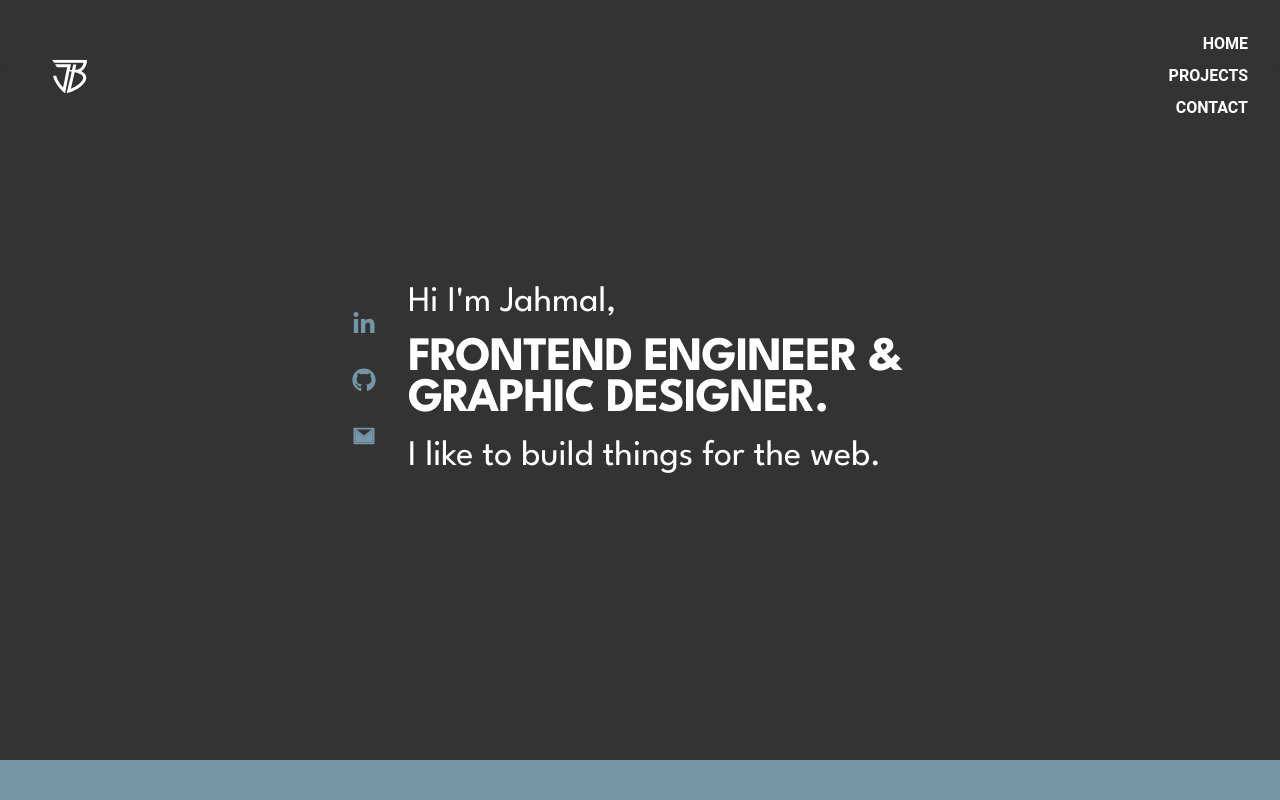
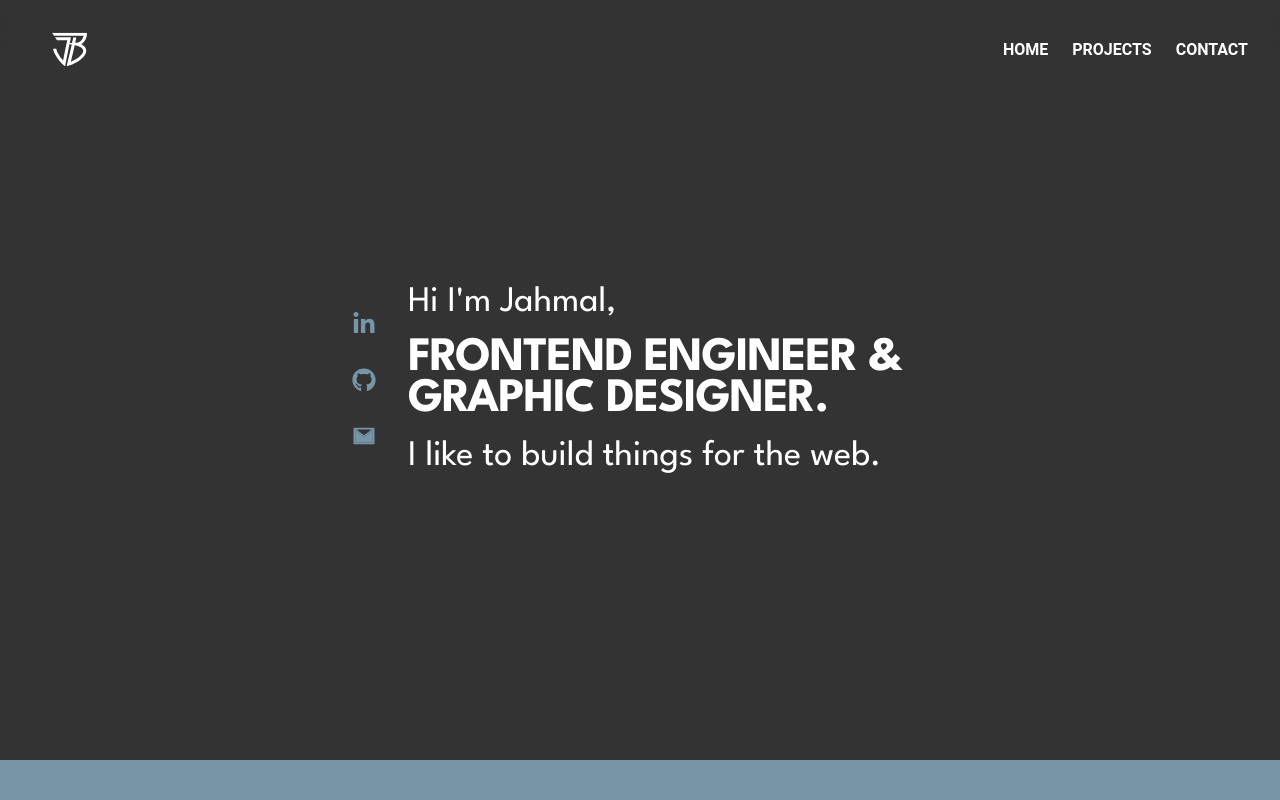
Before and after one commit to jablancTheDesigner/Jablanc-v3, a Next.js app: page / in a window 1280 px wide. Shown: the top 800 px of the page. Built offline with nearby package versions, Linux system fonts and the light colour scheme.

Commit message:
Add google analytics

```diff
--- a/components/Nav.tsx
+++ b/components/Nav.tsx
@@ -66,11 +66,8 @@ const Nav = (): ReactElement => {
   return (
     <header className="w-full z-[20] p-8 fixed top-0  backdrop-blur-sm bg-gradient-to-b from-dark from-10% to-dark/0 to-50%">
       <nav className="mx-auto relative flex w-full justify-between items-center z-30">
-          <Link href="/">
-            <a
-              className={`px-4 py-0 flex items-center justify-center w-[75px] ${open ? "!fill-dark" : "fill-white"}`}>
+          <Link href="/" className={`px-4 py-0 flex items-center justify-center w-[75px] ${open ? "!fill-dark" : "fill-white"}`}>
               <Logo />
-            </a>
           </Link>
           <div className={`flex flex-col ml-auto z-[20] text-right`}>
             <button
@@ -144,12 +141,9 @@ const Nav = (): ReactElement => {
                   return (
                     <>
                       {link.active && (
-                        <Link href={link.url} key={index}>
-                          <a
-                            className={`${linkClasses} hover:!text-white`}
-                            onClick={() => handleNavLink()}>
+                        <Link href={link.url} key={index} className={`${linkClasses} hover:!text-white`}
+                        onClick={() => handleNavLink()}>
                             {link.name}
-                          </a>
                         </Link>
                       )}
                     </>
--- a/components/NavLinks.tsx
+++ b/components/NavLinks.tsx
@@ -11,7 +11,7 @@ const NavLinks = () : ReactElement => {
     ])
 
     return (
-        <ul className="flex flex-col gap-2 items-end">
+        <ul className="flex gap-6 items-end">
             {links.map((link, index) => {
                 return (
                   <>
--- a/components/SocialLinks.tsx
+++ b/components/SocialLinks.tsx
@@ -18,8 +18,8 @@ function SocialLinks() {
             <li
               key={i}
               className="p-0 list-none text-2xl flex items-end min-w-[24px]">
-              <Link href={link.address}>
-                <a className="text-3xl lg:text-2xl" target="_blank">{link.icon}</a>
+              <Link href={link.address} className="text-3xl lg:text-2xl" target="_blank">
+                {link.icon}
               </Link>
             </li>
           );
--- a/package.json
+++ b/package.json
@@ -21,9 +21,10 @@
     "@heroicons/react": "^2.1.5",
     "@material-tailwind/react": "^2.1.9",
     "@mtsmfm/react-masonry": "^0.1.1",
+    "@next/third-parties": "^14.2.7",
     "framer-motion": "^7.6.1",
     "gsap": "^3.11.1",
-    "next": "12.3.0",
+    "next": "^14.2.7",
     "react": "18.2.0",
     "react-dom": "18.2.0",
     "react-icons": "^4.4.0",
--- a/pages/index.tsx
+++ b/pages/index.tsx
@@ -1,6 +1,7 @@
 import dynamic from 'next/dynamic'
 import Head from "next/head";
 import { useEffect, useState } from 'react';
+import { GoogleAnalytics } from '@next/third-parties/google'
 
 const Hero = dynamic(() => import("../components/Hero"))
 const ProjectsList = dynamic(() => import("../components/ProjectsList"))
@@ -36,6 +37,7 @@ export default function Home() {
         <ProjectsList />
         <SelectedProject />
         <Contact />
+        <GoogleAnalytics gaId="G-X4T8G0YSWL" />
     </>
   );
 }
```
Also changed, not shown: 1 other file (tests, documents, lock files or other folders).
